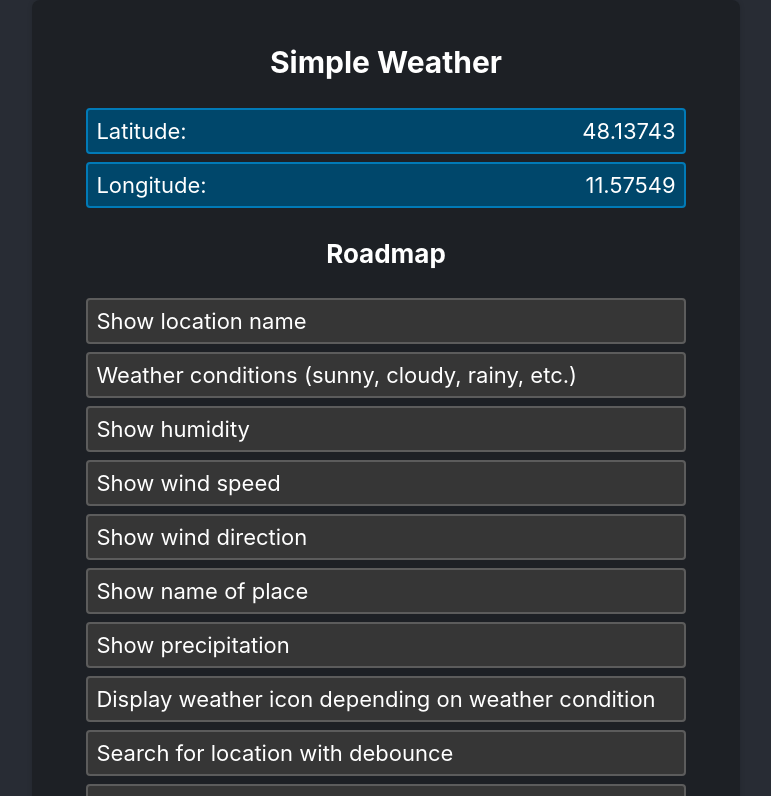
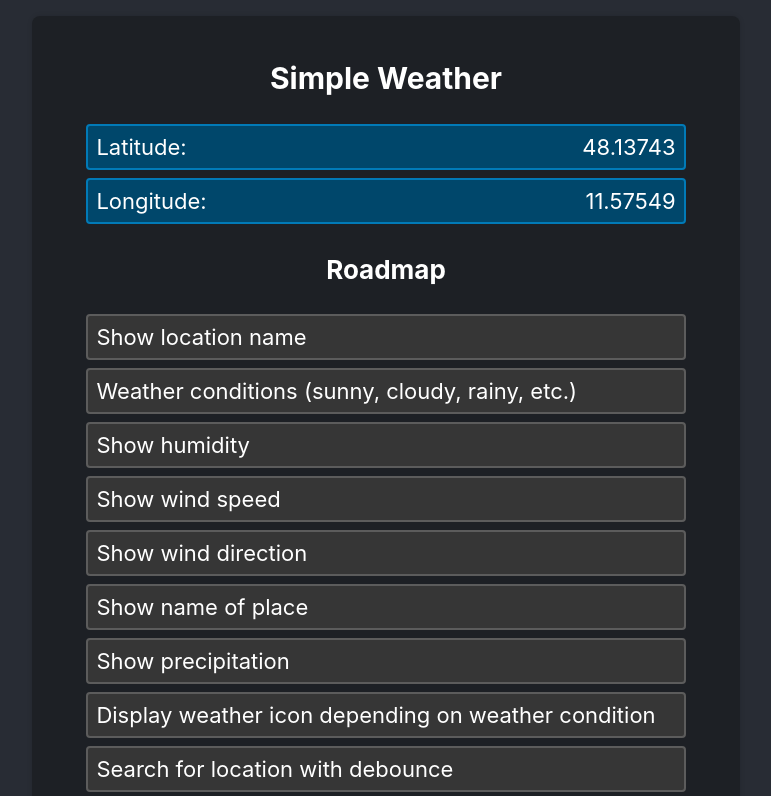
Before and after one commit to damianocasula/simple-weather, a React (Create React App) app: page / in a window 1280 px wide. Shown: the top 796 px of the page, without its empty margins (254-1025 px from the left). Built offline with nearby package versions, Linux system fonts and the light colour scheme; no server answers.

Commit message:
vertical padding to the page

```diff
--- a/src/App.css
+++ b/src/App.css
@@ -23,6 +23,7 @@ h2 {
   justify-content: center;
   font-size: 22px;
   color: white;
+  padding: 16px 0;
 }
 
 .main {
```
